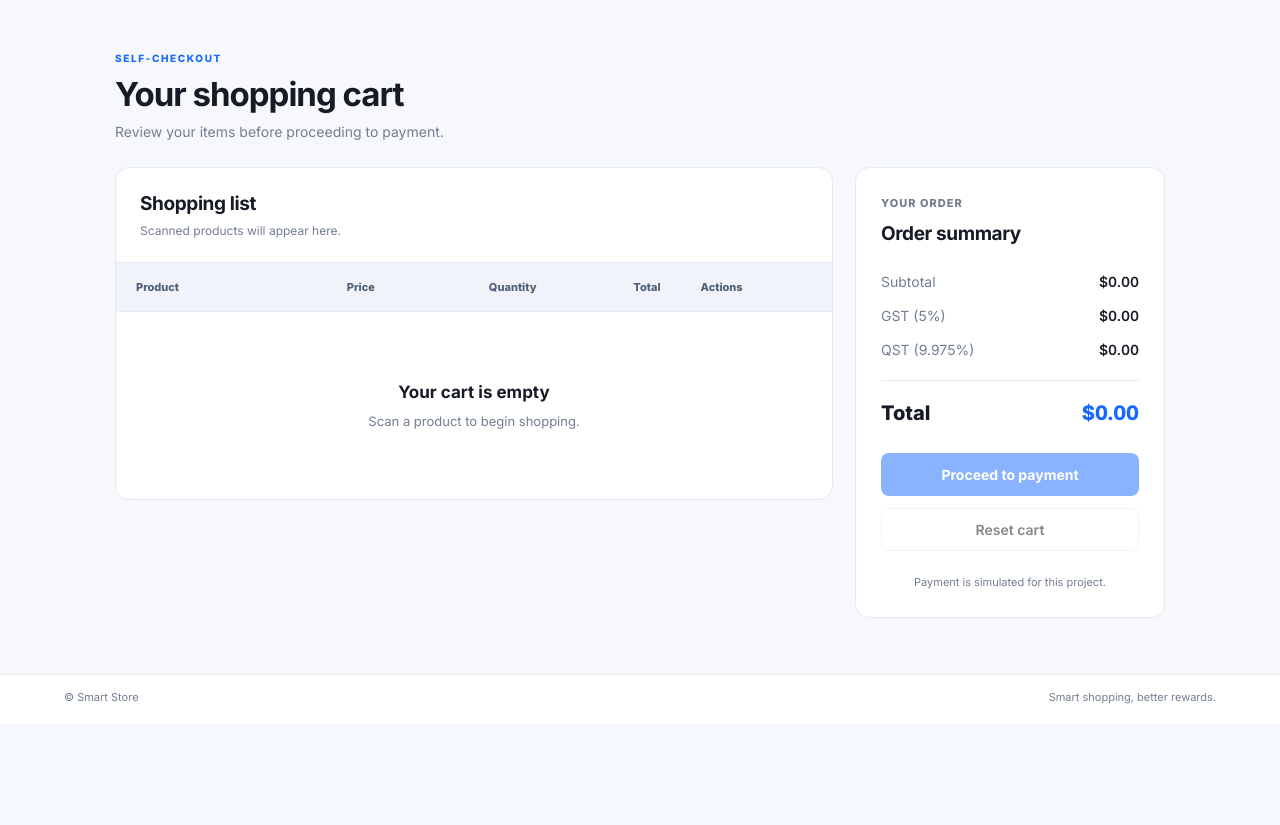
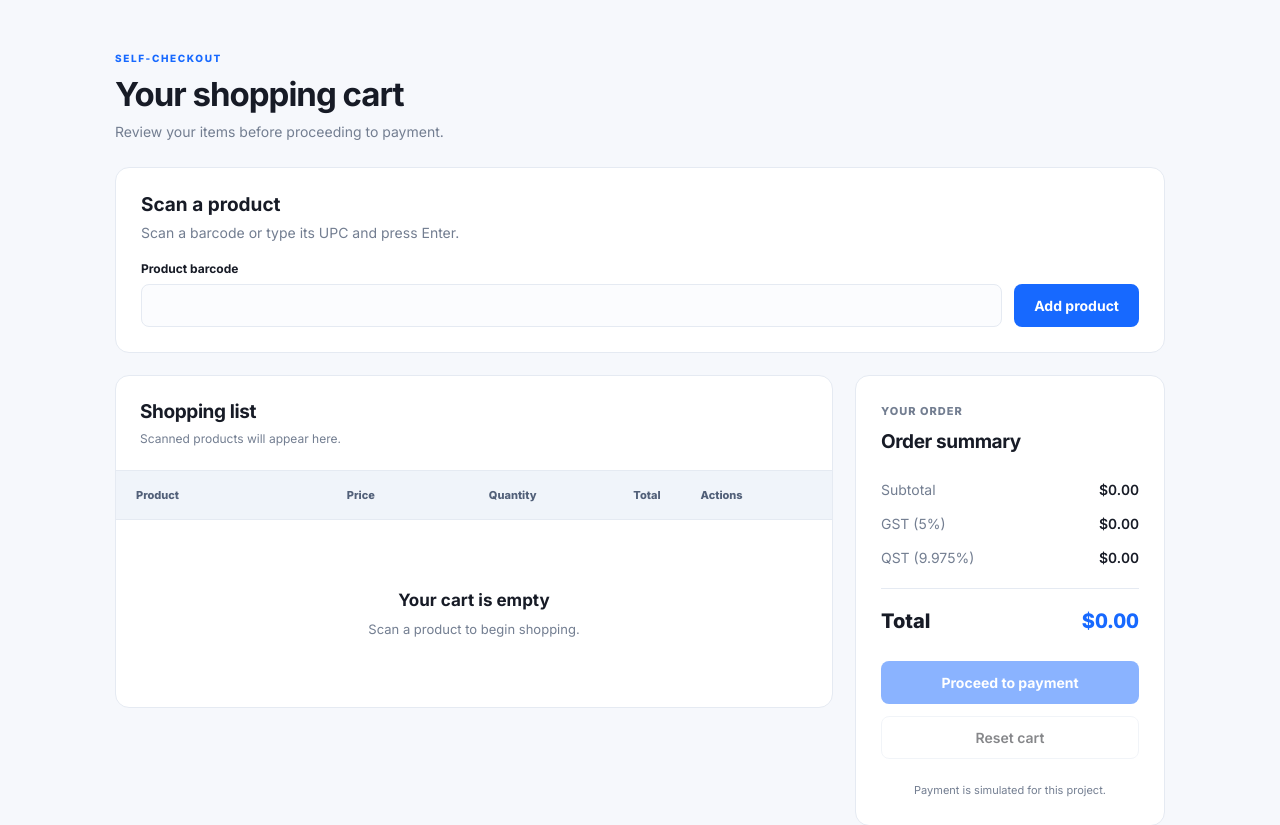
Before and after one commit to fatherxcracker/Smart-store, a Flask app: page /cart in a window 1280 px wide. Shown: the part 76-901 px from the top of the page. Before the commit the page ends 780 px from the top, so only its background shows below. Run offline with Flask 3, Linux system fonts and the light colour scheme; data that the repository does not hold is empty.

Commit message:
Update cart.html

```diff
--- a/Phase 3/templates/cart.html
+++ b/Phase 3/templates/cart.html
@@ -9,6 +9,9 @@
           href="{{ url_for('static', filename='account.css') }}">
     <link rel="stylesheet"
           href="{{ url_for('static', filename='cart.css') }}">
+
+    <script src="{{ url_for('static', filename='cart.js') }}"
+            defer></script>
 </head>
 <body>
 <div class="app">
@@ -47,6 +50,27 @@
             </div>
 
             <p id="cart-message" role="status" aria-live="polite"></p>
+
+            <section class="info-card cart-scanner"
+                     aria-labelledby="scanner-heading">
+                <h2 id="scanner-heading">Scan a product</h2>
+                <p>Scan a barcode or type its UPC and press Enter.</p>
+
+                <form id="barcode-form">
+                    <label for="barcode-input">Product barcode</label>
+                    <div class="barcode-controls">
+                        <input id="barcode-input"
+                               name="upc"
+                               type="text"
+                               maxlength="13"
+                               autocomplete="off"
+                               required>
+                        <button class="primary-button" type="submit">
+                            Add product
+                        </button>
+                    </div>
+                </form>
+            </section>
 
             <div class="cart-layout">
                 <section class="history-card cart-list"
```
